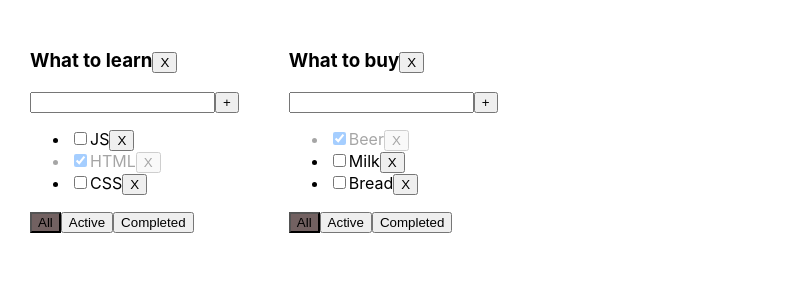
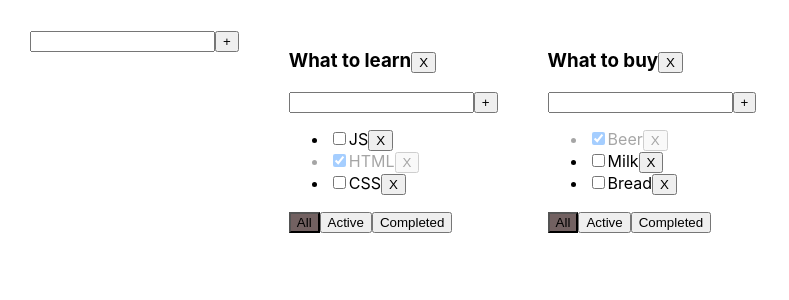
Before and after one commit to Lykke27/to-do-list, a React (Create React App) app: page / in a window 1280 px wide. Shown: the top 300 px of the page, without its empty margins (0-789 px from the left). Built offline with nearby package versions, Linux system fonts and the light colour scheme.

Commit message:
add new Todolists

```diff
--- /dev/null
+++ b/src/AddItemForm.tsx
@@ -0,0 +1,45 @@
+import React, {useState, KeyboardEvent, ChangeEvent} from 'react';
+
+type AddItemFormPropsType = {
+    addItem: (title: string) => void
+}
+
+export function AddItemForm(props: AddItemFormPropsType) {
+
+    const [title, setTitle] = useState<string>("")
+    const [error, setError] = useState<boolean>(false)
+
+    const changeTitle = (e: ChangeEvent<HTMLInputElement>) => {
+        setTitle(e.currentTarget.value)
+        setError(false)
+    }
+    const addItem = () => {
+        const trimTitle = title.trim()
+        if (trimTitle) {
+            props.addItem(trimTitle)
+        } else {
+            setError(true)
+        }
+        setTitle("")
+    }
+    const onKeyPressAddItem = (e: KeyboardEvent<HTMLInputElement>) => {
+        if (e.key === "Enter") {
+            addItem()
+        }
+    }
+
+    return (
+        <>
+            <div>
+                <input
+                    value={title}
+                    onChange={changeTitle}
+                    onKeyPress={onKeyPressAddItem}
+                    className={error ? "error" : ""}
+                />
+                <button onClick={addItem}>+</button>
+                {error && <div className={"error-message"}>Title is required</div>}
+            </div>
+        </>
+    )
+}
--- a/src/App.tsx
+++ b/src/App.tsx
@@ -2,6 +2,7 @@ import React, {useState} from 'react';
 import './App.css';
 import TodoList from "./TodoList";
 import {v1} from 'uuid';
+import {AddItemForm} from "./AddItemForm";
 
 export type TaskType = {
     title: string
@@ -24,12 +25,10 @@ function App() {
     //BLL
     const todoListID_1 = v1()
     const todoListID_2 = v1()
-
     const [todoLists, setTodoLists] = useState<Array<TodoListType>>([
         {id: todoListID_1, title: "What to learn", filter: "all"},
         {id: todoListID_2, title: "What to buy", filter: "all"},
     ])
-
     const [tasks, setTasks] = useState<TaskStateType>({
         [todoListID_1]: [
             {id: v1(), title: "JS", isDone: false},
@@ -43,12 +42,10 @@ function App() {
         ],
     })
 
-
     function removeTask(taskID: string, todoListID: string) {
         tasks[todoListID] = tasks[todoListID].filter(t => t.id !== taskID)
         setTasks({...tasks}) //перерисовка если есть изменения
     }
-
     function addTask(title: string, todoListID: string) {
         const newTask: TaskType = {
             id: v1(),
@@ -60,7 +57,6 @@ function App() {
         tasks[todoListID] = [newTask, ...todoListTasks]
         setTasks({...tasks})
     }
-
     function changeTaskStatus(taskID: string, newIsDoneValue: boolean, todoListID: string) {
         const todoListTasks = tasks[todoListID]
         const task = todoListTasks.find(t => t.id === taskID)
@@ -71,7 +67,6 @@ function App() {
             setTasks({...tasks}) //складываем таски в объект
         }
     }
-
     function changeFilter(newFilterValue: FilterValuesType, todoListID: string) {
         const todoList = todoLists.find(tl => tl.id === todoListID)
         if (todoList) {
@@ -79,10 +74,20 @@ function App() {
             setTodoLists([...todoLists])
         }
     }
-
     function removeTodoList(todoListID: string) {
         setTodoLists(todoLists.filter(tl => tl.id !== todoListID))
         delete tasks[todoListID]
+    }
+
+    function addTodoList(title: string) {
+        const newTodoListID = v1()
+        const newTodolist: TodoListType = {
+            id: newTodoListID,
+            title, // то же самое что title: title
+            filter: "all"
+        }
+        setTodoLists([...todoLists, newTodolist])
+        setTasks({...tasks, [newTodoListID]:[]})
     }
 
     //UI
@@ -113,6 +118,7 @@ function App() {
 
     return (
         <div className="App">
+            <AddItemForm addItem = {addTodoList}/>
             {todoListComponents}
         </div>
     );
--- a/src/TodoList.tsx
+++ b/src/TodoList.tsx
@@ -1,5 +1,6 @@
 import React, {useState, KeyboardEvent, ChangeEvent} from 'react';
 import {FilterValuesType, TaskType} from "./App";
+import {AddItemForm} from "./AddItemForm";
 
 type TodoListPropsType = {
     todoListID: string
@@ -15,27 +16,9 @@ type TodoListPropsType = {
 
 function TodoList(props: TodoListPropsType) {
 
-    const [title, setTitle] = useState<string>("")
-    const [error, setError] = useState<boolean>(false)
+    const addTask = (title:string) => props.addTask(title, props.todoListID)
 
-    const addTask = () => {
-        const trimTitle = title.trim()
-        if (trimTitle) {
-            props.addTask(trimTitle, props.todoListID)
-        } else {
-            setError(true)
-        }
-        setTitle("")
-    }
-    const onKeyPressAddTask = (e: KeyboardEvent<HTMLInputElement>) => {
-        if (e.key === "Enter") {
-            addTask()
-        }
-    }
-    const changeTitle = (e: ChangeEvent<HTMLInputElement>) => {
-        setTitle(e.currentTarget.value)
-        setError(false)
-    }
+
     const removeTodoList = () => props.removeTodoList(props.todoListID)
     const setAllFilter = () => {
         props.changeFilter("all", props.todoListID)
@@ -73,16 +56,7 @@ function TodoList(props: TodoListPropsType) {
             <h3>{props.title}
                 <button onClick={removeTodoList}>X</button>
             </h3>
-            <div>
-                <input
-                    value={title}
-                    onChange={changeTitle}
-                    onKeyPress={onKeyPressAddTask}
-                    className={error ? "error" : ""}
-                />
-                <button onClick={addTask}>+</button>
-                {error && <div className={"error-message"}>Title is required</div>}
-            </div>
+            <AddItemForm addItem={addTask}/>
             <ul>
                 {tasks}
             </ul>
```
Also changed, not shown: 1 other file (tests, documents, lock files or other folders).
